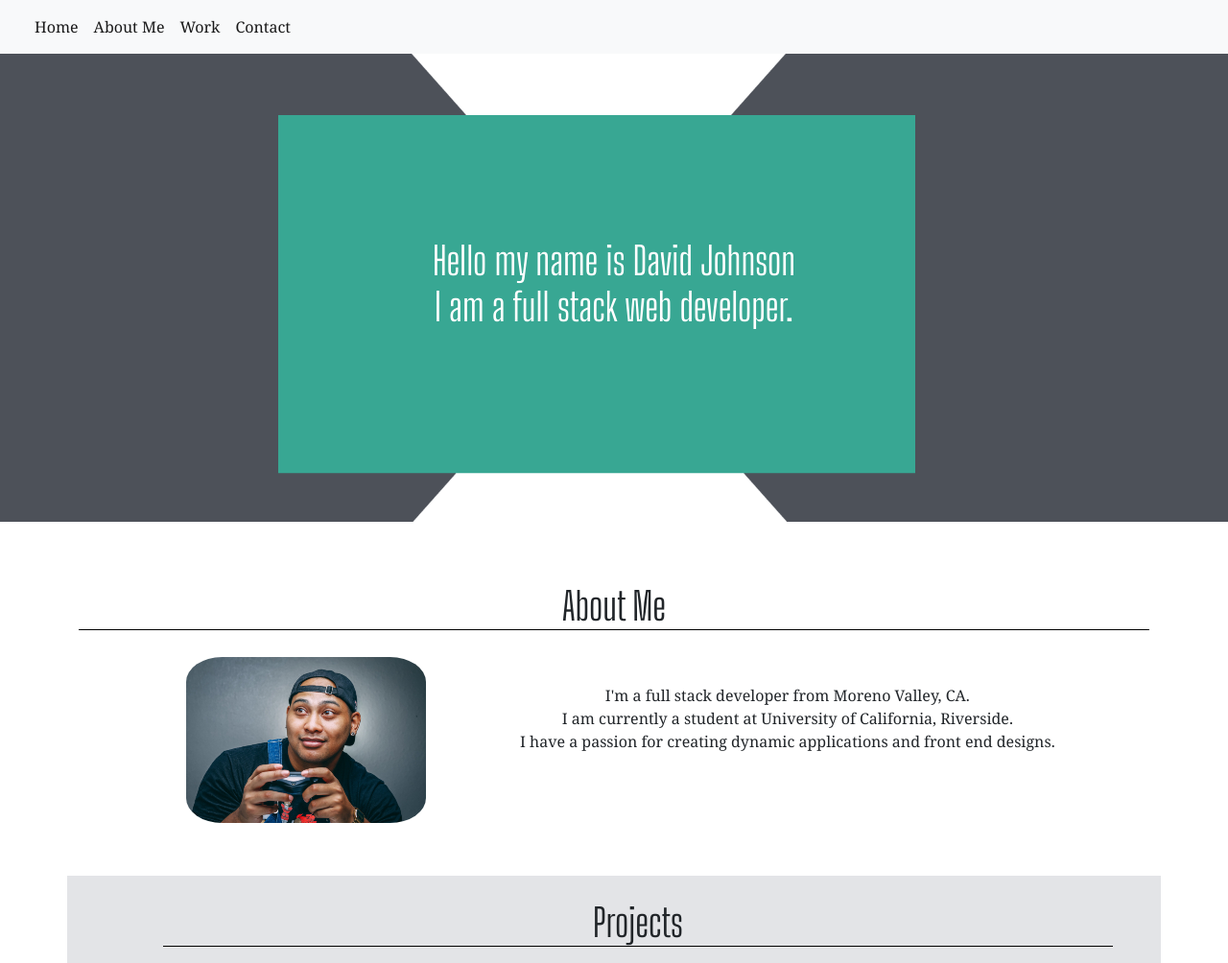
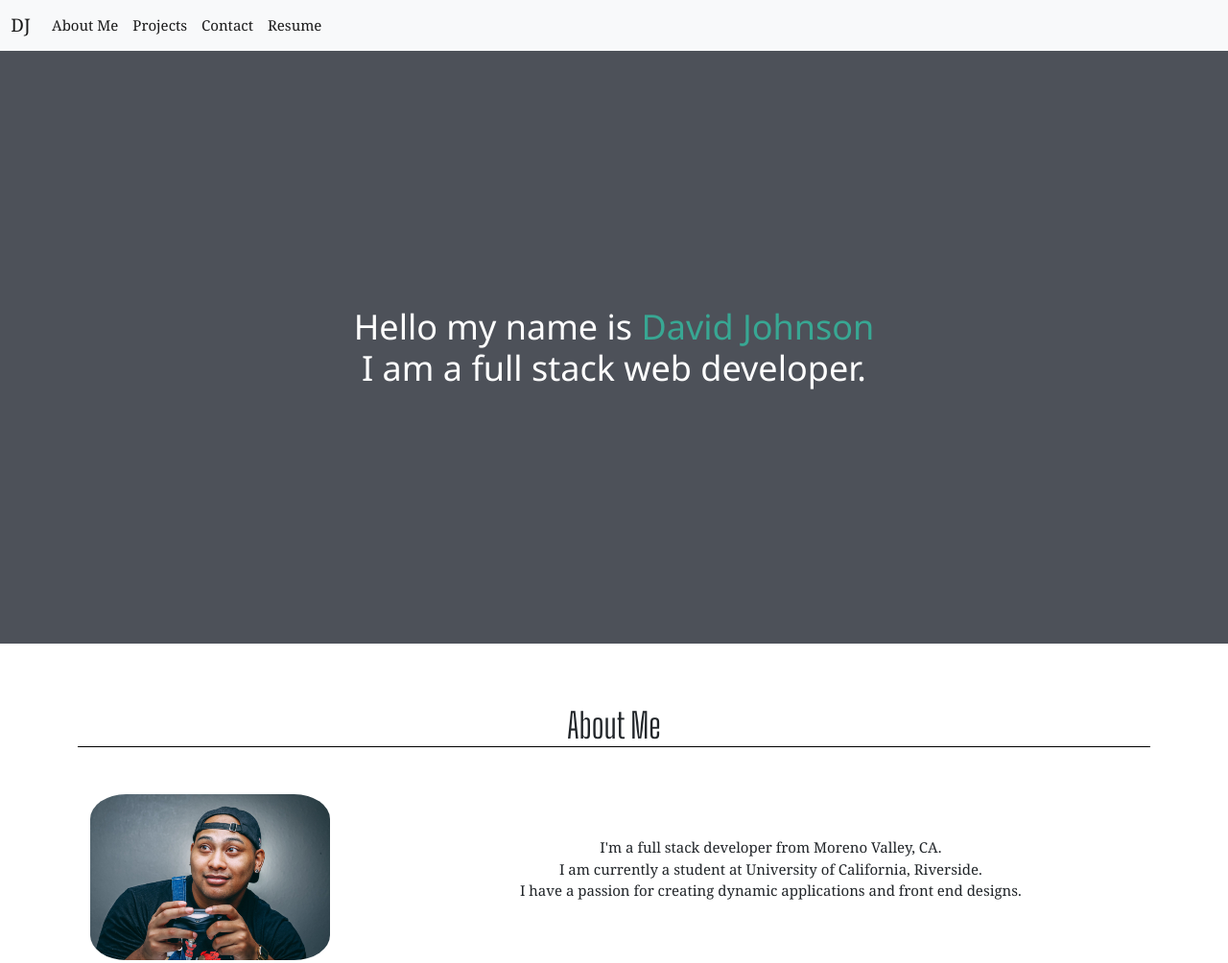
Before and after one commit to DavidMark24/Portfolio-, a plain HTML site: page index.html in a window 1280 px wide. Shown: the top 1004 px of the page at 96% size. Drawn offline with nearby package versions, Linux system fonts and the light colour scheme.

Commit message:
Updated responsive and added pdf

```diff
--- a/index.html
+++ b/index.html
@@ -16,6 +16,8 @@
     <link rel="preconnect" href="https://fonts.gstatic.com">
     <link href="https://fonts.googleapis.com/css2?family=Big+Shoulders+Display&family=Noto+Serif&display=swap" rel="stylesheet">
 
+    <link rel="stylesheet" href="https://www.w3schools.com/w3css/4/w3.css">
+
 
     <link rel="stylesheet" href="style.css">
 
@@ -25,24 +27,25 @@
 
      <!-- Nav Bar  -->
 
-    <nav class="navbar navbar-expand-lg navbar-light bg-light">
+    <nav class="navbar  navbar-expand-lg navbar-light bg-light">
       <div class="container-fluid">
-        <a class="navbar-brand" href="#"></a>
+        <a class="navbar-brand" href="index.html"> DJ</a>
         <button class="navbar-toggler" type="button" data-bs-toggle="collapse" data-bs-target="#navbarNav" aria-controls="navbarNav" aria-expanded="false" aria-label="Toggle navigation">
           <span class="navbar-toggler-icon"></span>
         </button>
         <div class="collapse navbar-collapse" id="navbarNav">
           <ul class="navbar-nav">
             <li class="nav-item">
-              <a class="nav-link active" aria-current="page" href="index.html">Home</a>
+              <a class="nav-link active" aria-current="page" href="#about-me">About Me</a>
             </li>
             <li class="nav-item">
-              <a class="nav-link active" href="">About Me</a>
+              <a class="nav-link active" href="#project">Projects</a>
             </li>
             <li class="nav-item">
-              <a class="nav-link active" href="#">Work</a>
+              <a class="nav-link active" href="#contact">Contact</a>
+            </li>
             <li class="nav-item">
-              <a class="nav-link active" href="#">Contact</a>
+              <a class="nav-link active" href="pictures/David-Johnson.pdf" download> Resume </a>
             </li>
           </ul>
         </div>
@@ -51,20 +54,26 @@
 
     <!-- Main Header  -->
 
-    <div id="main" class="container-fluid">
-      <h1>Hello my name is David Johnson
+    <div id="main" class="container-fluid w3-animate-opacity">
+      <div class="row">
+        <div class="col">
+          <h1>Hello my name is <span class="highlight">David Johnson</span>
             <br>
              I am a full stack web developer.</h1>
+          </div>
+      </div>
     </div>
 
     <!-- About Me  -->
 
     <div class="container">
+      <section id="about-me">
       <h1 class="about"> About Me </h1>
-      <div class="col col-4 col-sm-12">
+        <div class="row">
+          <div class="col col-12 col-lg-3 col-xl-3 col-xxl-3">
             <img class="me" src="pictures/index.jpg" alt="boy with video game controller">
           </div>
-      <div class="col col-sm-12">
+          <div class="col col-12 col-lg-9 col-xl-9 col-xxl-9">
             <p class="aboutme">
               I'm a full stack developer from Moreno Valley, CA. <br>
                I am currently a student at University of California, Riverside.
@@ -72,22 +81,30 @@
                I have a passion for creating dynamic applications and front end designs.
             </p>
           </div>
+        </div>
+        </section>
+
+
 
     </div>
 
     <!-- Portfoilo  -->
 
     <div id="work" class="container">
+      <section id="project">
         <h1 class="projects">Projects</h1>
         <a href="https://charlestbell.github.io/ctyFaktz/"> <img class="city" src="pictures/cityfaktz.png" alt="picture of city website" srcset=""> </a>
-      <p class="pro"> City search made fun! <br>
+         <p class="pro">CtyFaktz! City search made fun! <br>
             A website that has useful and fun facts about your favorite cities. <br>
             It's a new way of looking at your favorite towns!</p>
        </div>
+      </section>
+
 
     <!-- Contact  -->
 
     <div id="contacts" class="container">
+      <section id="contact">
         <h1 class="contact">Contact</h1>
         <form class="form">
             <div class="form-row">
@@ -114,8 +131,10 @@
         <a href="https://twitter.com/jaayrza"> <i class="fab fa-twitter-square fa-3x"> </i> </a>
         </div>
     </div>
+      </section>
 
   <!-- Footer  -->
+
   <footer>
     &copy; David Johnson 2021
   </footer>
--- a/style.css
+++ b/style.css
@@ -1,18 +1,26 @@
 body {
     font-family: 'Noto Serif', serif;
+    height: 100%;
 
 }
 
 #main {
-    background-image: url("pictures/mainbkg.png");
+    /* background-image: url("pictures/mainbkg.png"); */
+    background-color:  #4D5159;
     color: white;
     text-align: center;
-    background-repeat: no-repeat;
+    /* height: 100%; */
+    /* background-repeat: no-repeat;
     background-position: center;
-    background-size: 100%;
-    padding: 15%;
+    background-size: cover; */
+    padding: 20%;
+    font-size: 5vw;
     font-family: 'Big Shoulders Display', cursive;
 }
+.highlight {
+    color: #38A793 ;
+}
+
 .container {
     margin-top: 5%;
     margin-bottom: 5%;
@@ -25,21 +33,21 @@ body {
 }
 
 .aboutme {
-    margin-top: 5%;
-    margin-left: 15%;
+    margin-top: 10%;
+    margin-left: 5%;
     text-align: center;
 
 }
 .me {
-    margin-top: 20px;
-    margin-left: 10%;
+    margin-top: 15%;
+    margin-left: 5%;
     border-radius: 15%;
-    float: left;
+
 }
 
 #work {
     text-align: center;
-    margin-top: 10%;
+    margin-top: 5%;
     background-color: #E3E4E7;
      padding: 25px 50px 75px 100px;
 }
@@ -65,7 +73,7 @@ body {
  }
 
  #contacts {
-     margin-top: 10%;
+     margin-top: 5%;
  }
 
  .contact {
```
Also changed, not shown: 1 other file. Lines whose indentation alone changed are shown as unchanged.
